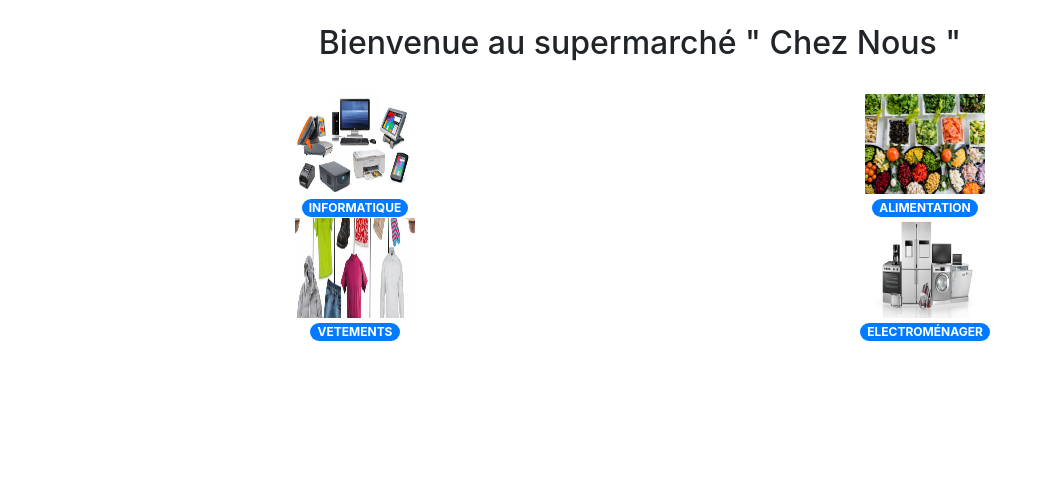
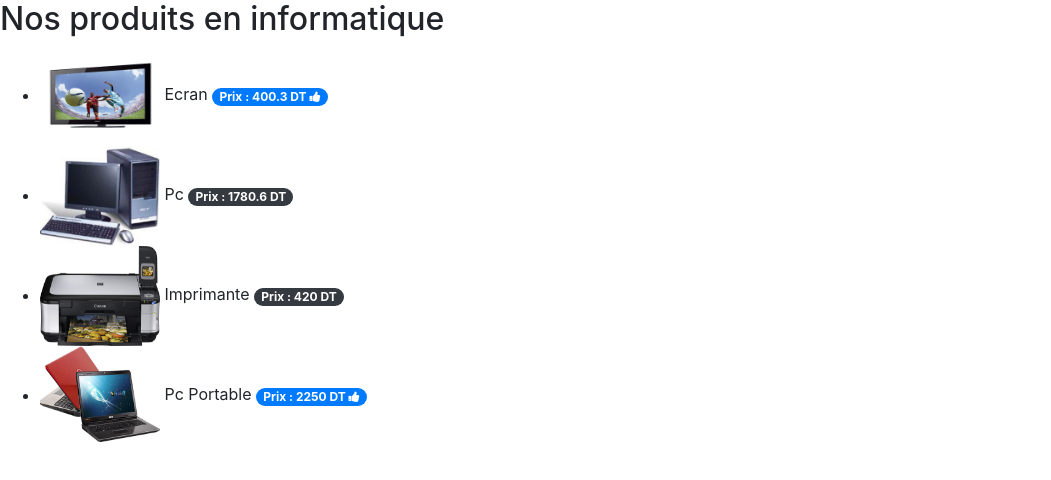
Before and after one commit to saifhachana/TP5, an Angular app: page / in a window 1280 px wide. Shown: the top 480 px of the page, without its empty margins (0-1051 px from the left). Built offline with nearby package versions, Linux system fonts and the light colour scheme.

Commit message:
Composant listmateriel ajouté

```diff
--- a/src/app/app.component.html
+++ b/src/app/app.component.html
@@ -1 +1,5 @@
+<!--
 <rih-accueil></rih-accueil>
+-->
+
+<rih-listmateriel></rih-listmateriel>
--- a/src/app/app.module.ts
+++ b/src/app/app.module.ts
@@ -3,11 +3,13 @@ import { NgModule } from '@angular/core';
 
 import { AppComponent } from './app.component';
 import { AccueilComponent } from './composants/accueil/accueil.component';
+import { ListmaterielComponent } from './composants/informatique/listmateriel/listmateriel.component';
 
 @NgModule({
   declarations: [
     AppComponent,
-    AccueilComponent
+    AccueilComponent,
+    ListmaterielComponent
   ],
   imports: [
     BrowserModule
--- /dev/null
+++ b/src/app/composants/informatique/listmateriel/listmateriel.component.css
@@ -0,0 +1 @@
+img {width:120px; height: 100px}
--- /dev/null
+++ b/src/app/composants/informatique/listmateriel/listmateriel.component.html
@@ -0,0 +1,16 @@
+<h2>Nos produits en informatique</h2>
+<ul>
+    <ng-container *ngFor="let mat of materiels">
+        <li *ngIf="mat.quantite >0">
+            <img [src]="mat.photo" alt="photo">
+            {{mat.libelle |titlecase}}
+            <span class="badge badge-pill "
+                [ngClass]="{'badge-primary':mat.hautGamme,
+                            'badge-dark':!mat.hautGamme}">
+                Prix : {{mat.prix}} DT
+                <i [ngClass]="{'fa fa-thumbs-up': mat.hautGamme}"></i>
+            </span>
+        </li>
+    </ng-container>
+
+</ul>
--- /dev/null
+++ b/src/app/composants/informatique/listmateriel/listmateriel.component.ts
@@ -0,0 +1,74 @@
+import { Component, OnInit } from '@angular/core';
+
+@Component({
+  selector: 'rih-listmateriel',
+  templateUrl: './listmateriel.component.html',
+  styleUrls: ['./listmateriel.component.css']
+})
+export class ListmaterielComponent implements OnInit {
+  materiels=[
+    {
+        id: '1',
+        libelle: 'Ecran',
+        photo: 'assets/Images/Informatique/ecran.png',
+        marque:'LG',
+        prix:400.3,
+        description: 'Ecran de dernière génération',
+        hautGamme: true,
+        quantite: 10,
+        commentaires:[ {contenu:' satisfaisant', note:3, auteur:'Sami MRAD', date:new Date(2020,11,4)},
+        {contenu:'Bon rapport qualité prix', note:4, auteur:'Amira Salah', date:new Date(2020,10,4)}]
+     },
+    {
+        id: '2',
+        libelle: 'PC',
+        photo:'assets/Images/Informatique/pcFixe.jpg',
+        marque: 'HP',
+        prix: 1780.6,
+        description: 'PC Portable très pratique',
+        hautGamme: false,
+        quantite: 5,
+        commentaires:[ {contenu:' satisfaisant', note:3, auteur:'Sami MRAD', date:new Date(2020,11,4)},
+        {contenu:'Bon rapport qualité prix', note:4, auteur:'Samar Salah', date:new Date(2020,10,4)}]
+    },
+    {
+        id: '3',
+        libelle: 'Scanner',
+        photo:'assets/Images/Informatique/scanner.jpg',
+        marque: 'HP',
+        prix: 380.5,
+        description: 'Scanner Ultra rapide',
+        hautGamme: true,
+        quantite: 0,
+        commentaires:[]
+    },
+    {
+        id: '4',
+        libelle: 'Imprimante',
+        photo:'../assets/Images/Informatique/imprimante.jpg',
+        marque: 'Canon',
+        prix: 420,
+        description: 'Imprimante multifonctions avec kit',
+        hautGamme: false,
+        quantite: 1,
+        commentaires:[]
+    },
+    {
+        id: '5',
+        libelle: 'PC Portable',
+        photo:'../assets/Images/Informatique/pcPortable.png',
+        marque: 'Dell',
+        prix: 2250,
+        description: 'PC Portable très performant',
+        hautGamme: true,
+        quantite: 2,
+        commentaires:[]
+    }
+
+];
+  constructor() { }
+
+  ngOnInit(): void {
+  }
+
+}
```
